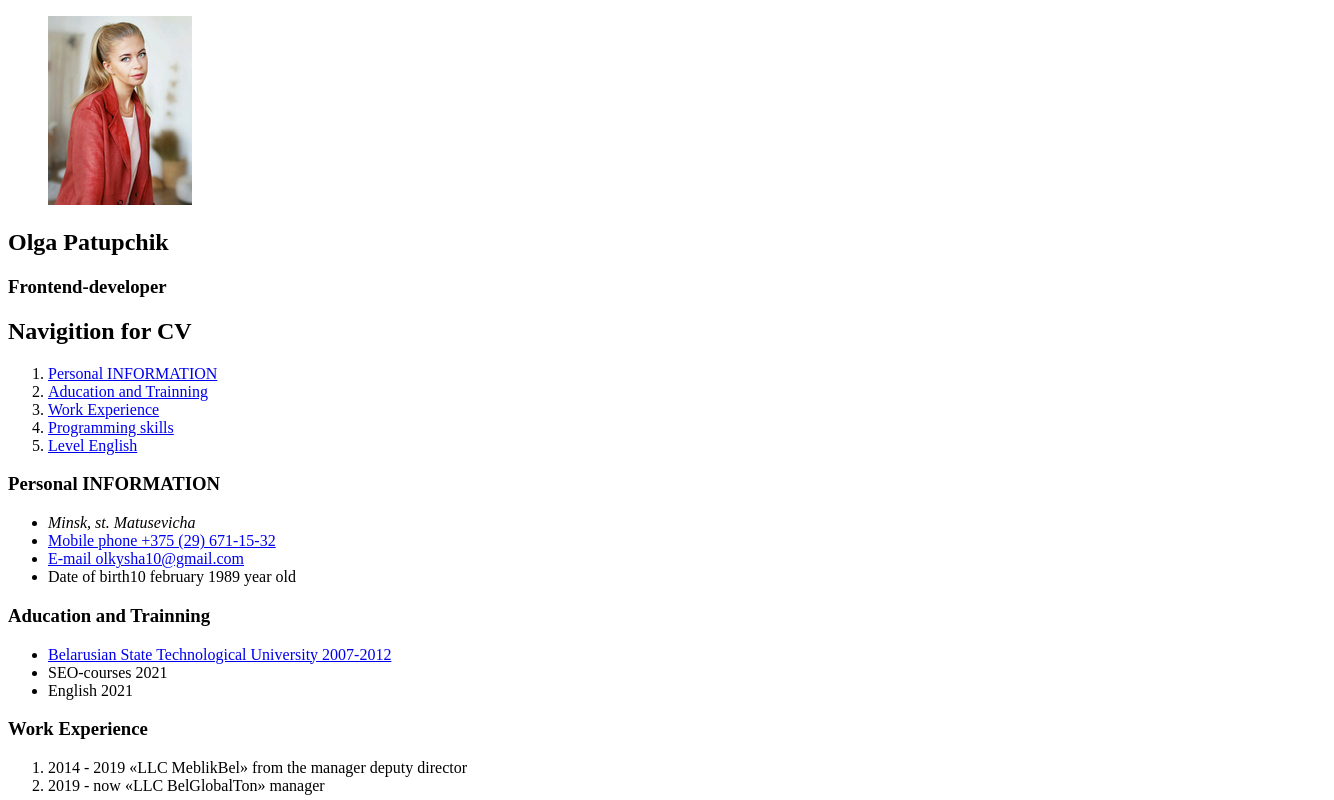
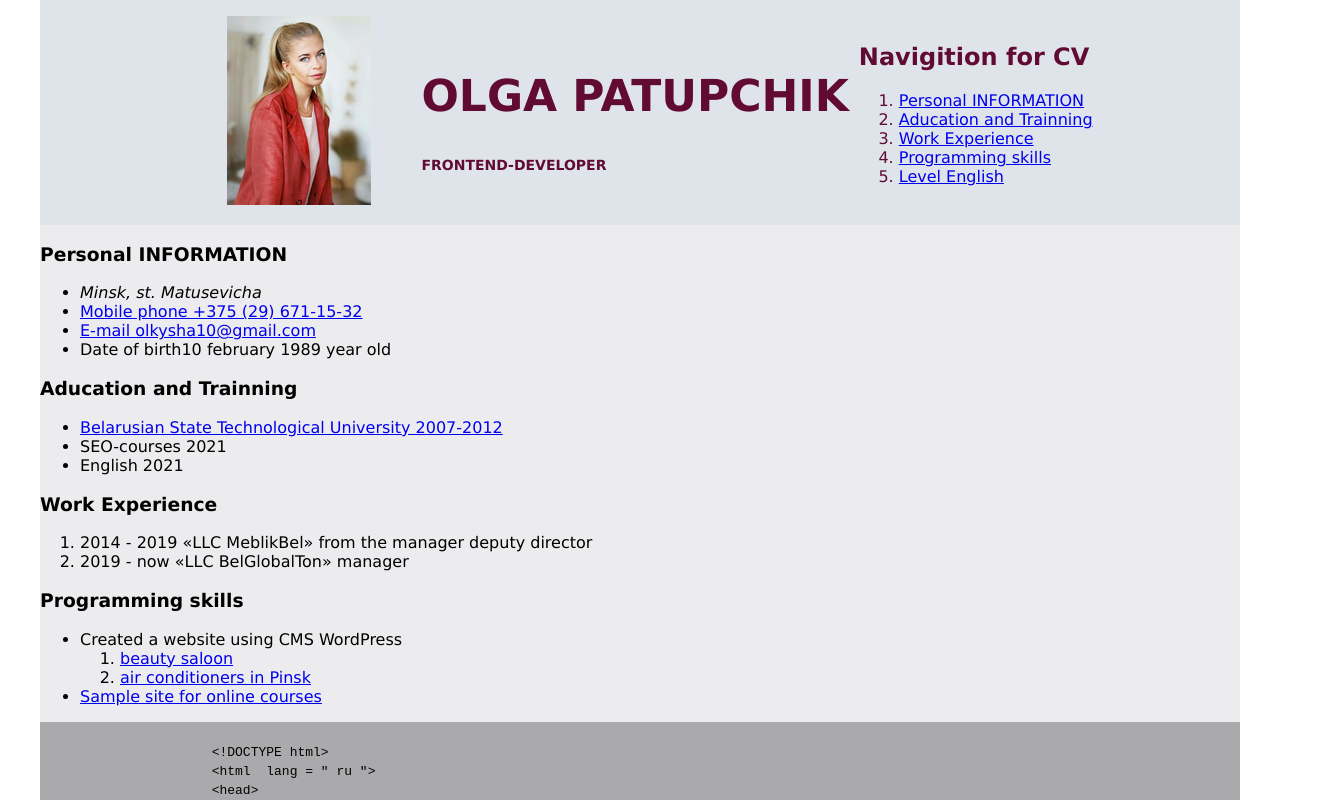
Before and after one commit to Olkushka/rsschool-cv, a plain HTML site: page index.html in a window 1280 px wide. Shown: the top 800 px of the page, 1334 px wide, since content can reach past the window. Drawn offline with Linux system fonts and the light colour scheme.

Commit message:
feat: add style.css

```diff
--- a/index.html
+++ b/index.html
@@ -5,6 +5,7 @@
     <meta http-equiv="X-UA-Compatible" content="IE=edge">
     <meta name="viewport" content="width=device-width, initial-scale=1.0">
     <title>CV-Olga Potupchik</title>
+    <link rel="stylesheet" href="style.css">
 </head>
 <body>
     <header>
@@ -13,7 +14,7 @@
         </figure>
         <section class="name">
             <h1>Olga Patupchik</h1>
-            <h3>Frontend-developer</h3>
+            <h4>Frontend-developer</h4>
         </section>
         <nav class="navigition">
             <h2>Navigition for CV</h2>
@@ -70,7 +71,7 @@
                       &lt;meta  charset = " UTF-8 ">
                       &lt;link  rel = " stylesheet " href = " style.css ">
                       &lt;title > Крутой пацан Илья &lt;/title>
-                      &lt;link  href = " https://fonts.googleapis.com/css?family=Montserrat:400,500,700|Old+Standard+TT&display=swap&subset=cyrillic " rel = " stylesheet " >
+                      &lt;link  href="https://fonts.googleapis.com/css?family=Montserrat:400,500,700|Old+Standard+TT&display=swap&subset=cyrillic " rel ="stylesheet">
                       &lt;/head>
 
                       &lt;body>
@@ -141,6 +142,8 @@
         <a href="https://rs.school/js/" class="logo">
             <img src="img/rs_school_js.svg" alt="logo RS School" style="height: 40px">
         </a>
+        <a href="https://github.com/Olkushka" class="githab">GitHub Olya</a>
+        <p class="year">2021</p>
     </footer>
 </body>
 </html>
--- /dev/null
+++ b/style.css
@@ -0,0 +1,52 @@
+body {
+    margin: auto;
+    display: flex;
+    flex-direction: column;
+    font-family: Verdana, sans-serif;
+    max-width: 1200px;
+
+}
+
+header {
+    background-color: rgb(222, 228, 233);
+    display: flex;
+    align-items: center;
+    justify-content: center;
+    color: rgb(97, 10, 50);
+}
+.name {
+margin: 10px;
+text-transform: uppercase;
+}
+
+h1{
+    font-size: 44px;
+}
+
+h4 {
+    font-size: 14px;
+}
+
+h2 {
+    font-size: 24px;
+}
+
+main {
+    background-color: rgb(236, 236, 238);
+
+}
+
+pre {
+    font-family: Verdana, monospace;
+    background-color: rgb(170, 170, 172);
+
+}
+
+footer {
+    background-color: rgb(222, 228, 233);
+    display: flex;
+    align-items: center;
+    justify-content: space-around;
+    flex-direction: row;
+    color: rgb(97, 10, 50);
+}
```
